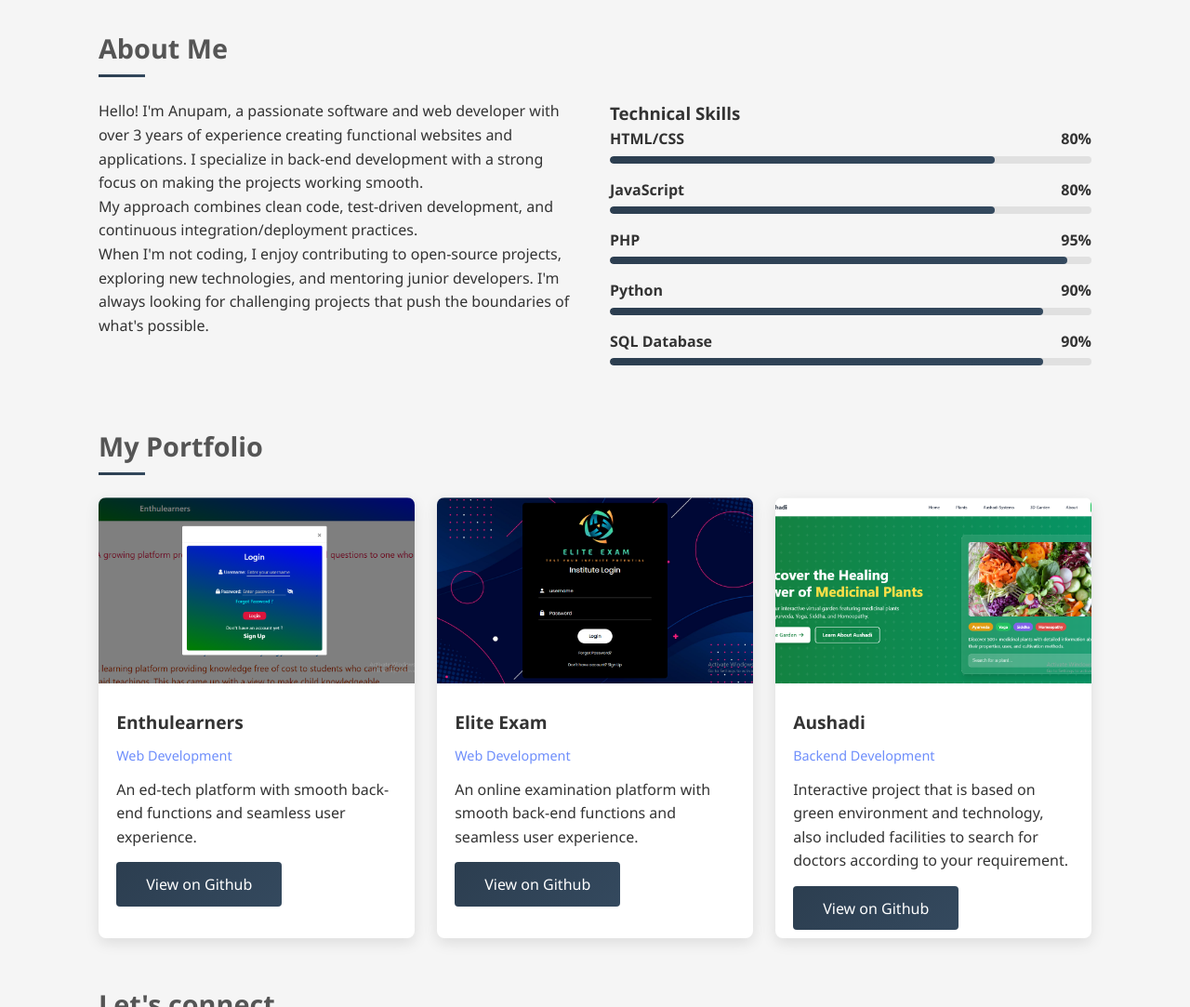
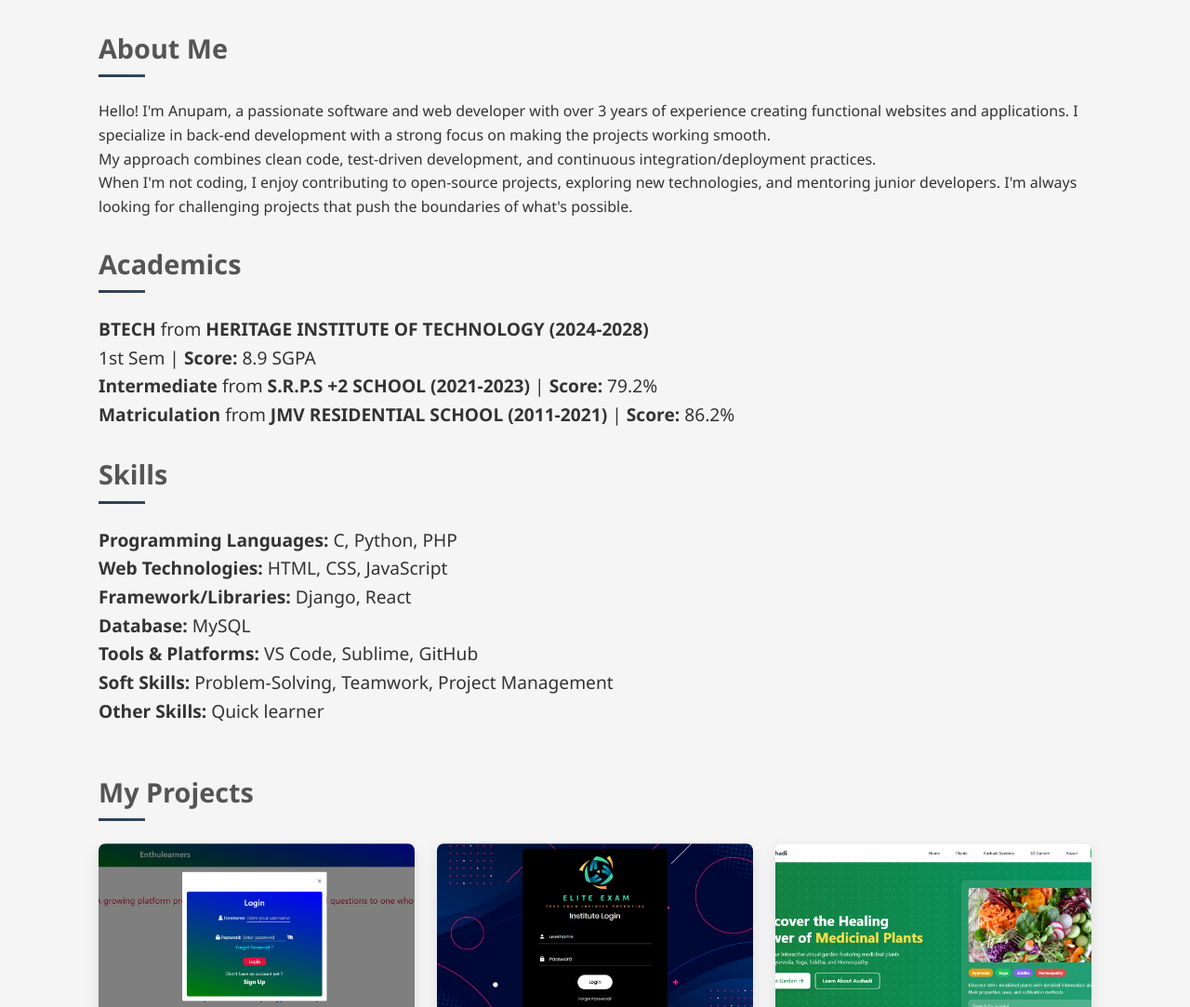
Before and after one commit to iambeinganupam/portfolio, a plain HTML site: page index.html in a window 1280 px wide. Shown: the part 479-1562 px from the top of the page at 93% size. Drawn offline with Linux system fonts and the light colour scheme.

Commit message:
Update index.html

```diff
--- a/index.html
+++ b/index.html
@@ -329,68 +329,45 @@
             <h2>About Me</h2>
             <div class="about-content">
                 <div class="about-text">
-                    <p>Hello! I'm Anupam, a passionate software and web developer with over 3 years of experience creating functional websites and applications. I specialize in back-end development with a strong focus on making the projects working smooth.</p>
-                    <p>My approach combines clean code, test-driven development, and continuous integration/deployment practices.</p>
-                    <p>When I'm not coding, I enjoy contributing to open-source projects, exploring new technologies, and mentoring junior developers. I'm always looking for challenging projects that push the boundaries of what's possible.</p>
+                    <p>Hello! I'm Anupam, a passionate software and web developer with over 3 years of experience
+                        creating functional websites and applications. I specialize in back-end development with a
+                        strong focus on making the projects working smooth.</p>
+                    <p>My approach combines clean code, test-driven development, and continuous integration/deployment
+                        practices.</p>
+                    <p>When I'm not coding, I enjoy contributing to open-source projects, exploring new technologies,
+                        and mentoring junior developers. I'm always looking for challenging projects that push the
+                        boundaries of what's possible.</p>
                 </div>
+            </div><br>
 
-                <div class="skills" id="skills">
-                    <h3>Technical Skills</h3>
-                    <div class="skill-item">
-                        <div class="skill-name">
-                            <span>HTML/CSS</span>
-                            <span>80%</span>
-                        </div>
-                        <div class="skill-bar">
-                            <div class="skill-progress" style="width: 80%"></div>
-                        </div>
-                    </div>
+            <div class="skills" id="academics">
+                <h2>Academics</h2>
+                <ul style="list-style: none; font-size: larger;">
+                    <li><strong>BTECH</strong> from <strong>HERITAGE INSTITUTE OF TECHNOLOGY (2024-2028)</strong></li>
+                    <li>1st Sem |<strong> Score: </strong> 8.9 SGPA</li>
+                    <li><strong>Intermediate</strong> from <strong>S.R.P.S +2 SCHOOL (2021-2023)</strong> | <strong>Score: </strong> 79.2%</li>
+                    <li><strong>Matriculation</strong> from <strong>JMV RESIDENTIAL SCHOOL (2011-2021)</strong> | <strong>Score: </strong>86.2%</li>
+                </ul>
 
-                    <div class="skill-item">
-                        <div class="skill-name">
-                            <span>JavaScript</span>
-                            <span>80%</span>
-                        </div>
-                        <div class="skill-bar">
-                            <div class="skill-progress" style="width: 80%"></div>
-                        </div>
-                    </div>
+            </div><br>
 
-                    <div class="skill-item">
-                        <div class="skill-name">
-                            <span>PHP</span>
-                            <span>95%</span>
-                        </div>
-                        <div class="skill-bar">
-                            <div class="skill-progress" style="width: 95%"></div>
-                        </div>
-                    </div>
+            <div class="skills" id="skills">
+                <h2>Skills</h2>
+                <ul style="list-style: none; font-size: larger;">
+                    <li><strong>Programming Languages: </strong>C, Python, PHP</li>
+                    <li><strong>Web Technologies:</strong> HTML, CSS, JavaScript</li>
+                    <li><strong>Framework/Libraries:</strong> Django, React</li>
+                    <li><strong>Database:</strong> MySQL</li>
+                    <li><strong>Tools & Platforms:</strong> VS Code, Sublime, GitHub</li>
+                    <li><strong>Soft Skills:</strong> Problem-Solving, Teamwork, Project Management</li>
+                    <li><strong>Other Skills:</strong> Quick learner</li>
+                </ul>
 
-                    <div class="skill-item">
-                        <div class="skill-name">
-                            <span>Python</span>
-                            <span>90%</span>
-                        </div>
-                        <div class="skill-bar">
-                            <div class="skill-progress" style="width: 90%"></div>
-                        </div>
-                    </div>
-
-                    <div class="skill-item">
-                        <div class="skill-name">
-                            <span>SQL Database</span>
-                            <span>90%</span>
-                        </div>
-                        <div class="skill-bar">
-                            <div class="skill-progress" style="width: 90%"></div>
-                        </div>
-                    </div>
-                </div>
             </div>
         </section>
 
         <section id="portfolio">
-            <h2>My Portfolio</h2>
+            <h2>My Projects</h2>
             <div class="portfolio-grid">
                 <div class="portfolio-item">
                     <img src="project-1.png" alt="Project 1" class="portfolio-image">
@@ -398,7 +375,8 @@
                         <h3 class="portfolio-title">Enthulearners</h3>
                         <p class="portfolio-category">Web Development</p>
                         <p>An ed-tech platform with smooth back-end functions and seamless user experience.</p><br>
-                        <a class="btn" style="text-decoration: none;" href="https://github.com/iambeinganupam/enthulearners" target="_blank">View on Github</a>
+                        <a class="btn" style="text-decoration: none;"
+                            href="https://github.com/iambeinganupam/enthulearners" target="_blank">View on Github</a>
                     </div>
                 </div>
 
@@ -407,8 +385,10 @@
                     <div class="portfolio-details">
                         <h3 class="portfolio-title">Elite Exam</h3>
                         <p class="portfolio-category">Web Development</p>
-                        <p>An online examination platform with smooth back-end functions and seamless user experience.</p><br>
-                        <a class="btn" style="text-decoration: none;" href="https://github.com/iambeinganupam/elite_exam" target="_blank">View on Github</a>
+                        <p>An online examination platform with smooth back-end functions and seamless user experience.
+                        </p><br>
+                        <a class="btn" style="text-decoration: none;"
+                            href="https://github.com/iambeinganupam/elite_exam" target="_blank">View on Github</a>
                     </div>
                 </div>
 
@@ -417,8 +397,10 @@
                     <div class="portfolio-details">
                         <h3 class="portfolio-title">Aushadi</h3>
                         <p class="portfolio-category">Backend Development</p>
-                        <p>Interactive project that is based on green environment and technology, also included facilities to search for doctors according to your requirement.</p><br>
-                        <a class="btn" style="text-decoration: none;" href="https://github.com/iambeinganupam/AUSHADI" target="_blank">View on Github</a>
+                        <p>Interactive project that is based on green environment and technology, also included
+                            facilities to search for doctors according to your requirement.</p><br>
+                        <a class="btn" style="text-decoration: none;" href="https://github.com/iambeinganupam/AUSHADI"
+                            target="_blank">View on Github</a>
                     </div>
                 </div>
             </div>
```
